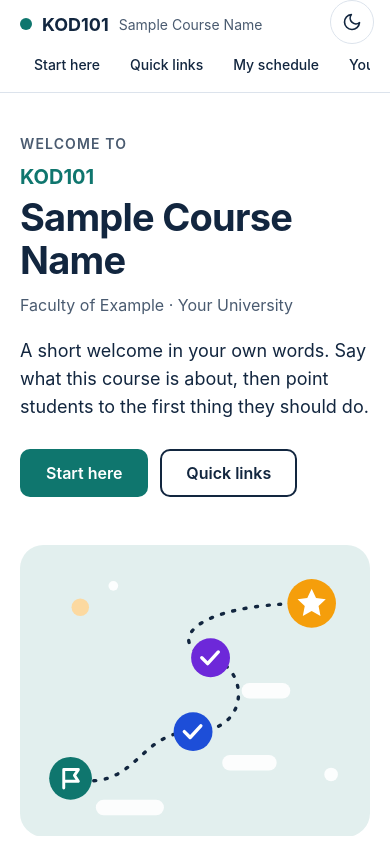
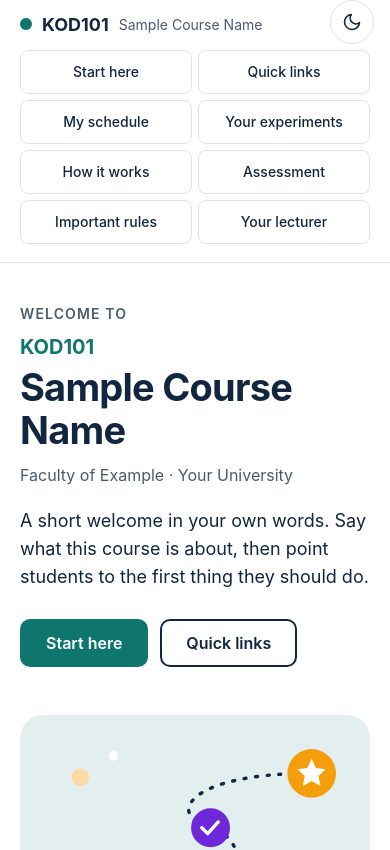
Before and after one commit to rahida1409-maker/course-landing-template, a plain HTML site: page index.html in a window 390 px wide. Shown: the top 850 px of the page. Drawn offline with Linux system fonts and the light colour scheme.

Commit message:
Refactor tabs layout and styling in style.css

```diff
--- a/css/style.css
+++ b/css/style.css
@@ -230,9 +230,9 @@ footer p{font-size:13px;line-height:1.6;color:var(--muted)}
   .nav{position:relative;gap:0}
   .brand{max-width:100%;padding-right:52px;min-width:0}
   .brand small{overflow:hidden;text-overflow:ellipsis;white-space:nowrap;min-width:0}
-  .tabs{width:100%;flex-wrap:nowrap;overflow-x:auto;scrollbar-width:none;-webkit-overflow-scrolling:touch;padding-right:24px;margin-right:-20px}
-  .tabs::-webkit-scrollbar{display:none}
-  .tabs a{flex:none;white-space:nowrap}
+  .topbar{position:static}
+  .tabs{display:grid;grid-template-columns:repeat(2,1fr);gap:6px;width:100%;padding:8px 0 12px}
+  .tabs a{justify-content:center;text-align:center;min-height:44px;padding:0 6px;line-height:1.2;background:var(--card);border:1px solid var(--line);border-radius:8px}
   .themebtn{position:absolute;top:0;right:16px}
   .hero .wrap{padding-top:40px;padding-bottom:32px}
   .hero h1{font-size:38px}
```
